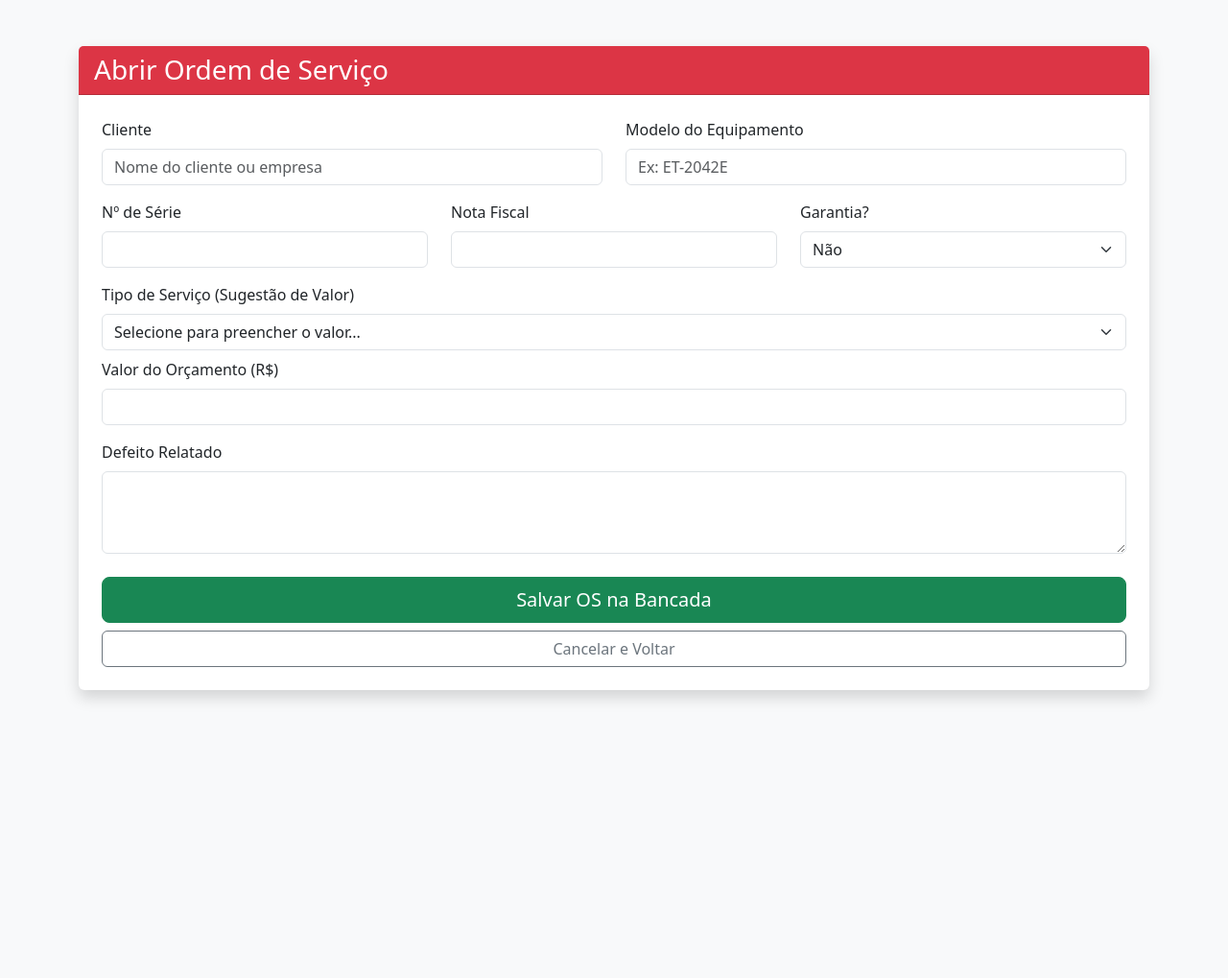
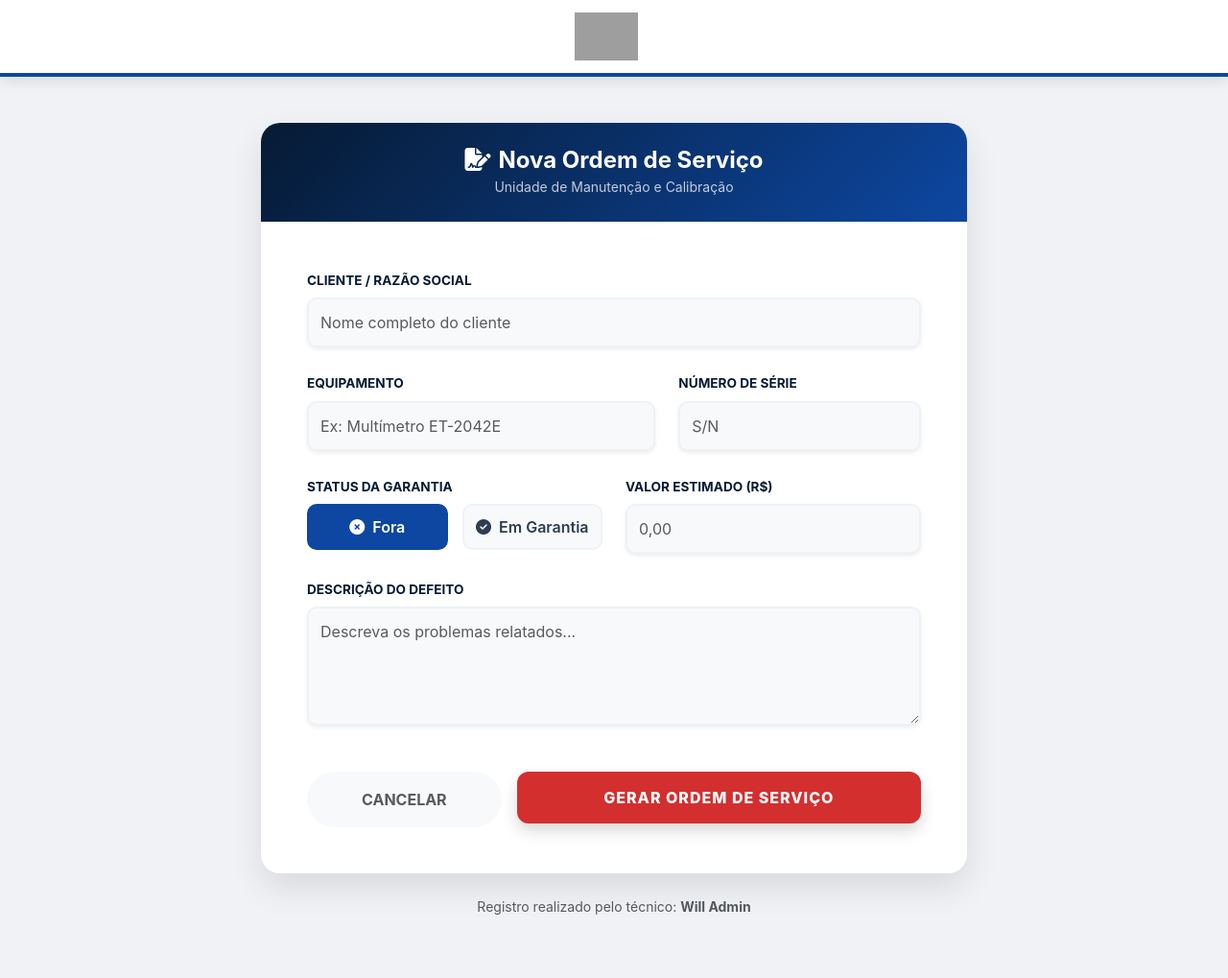
Before and after one commit to heavy-metal-tech/sistema_minipa, a Flask app: page /nova_os in a window 1280 px wide. Shown: the whole page at 96% size. Before the commit the page ends 730 px from the top, so only its background shows below. Run offline with Flask 3, Linux system fonts and the light colour scheme; a user stored in the database is signed in; grey boxes are pictures that could not be loaded.

Commit message:
Update nova_os.html

```diff
--- a/templates/nova_os.html
+++ b/templates/nova_os.html
@@ -2,77 +2,203 @@
 <html lang="pt-br">
 <head>
     <meta charset="UTF-8">
-    <title>Nova OS - Minipa</title>
+    <meta name="viewport" content="width=device-width, initial-scale=1.0">
+    <title>Minipa Precision | Registro de Entrada</title>
     <link rel="stylesheet" href="https://cdn.jsdelivr.net/npm/bootstrap@5.3.0/dist/css/bootstrap.min.css">
+    <link rel="stylesheet" href="https://cdnjs.cloudflare.com/ajax/libs/font-awesome/6.4.0/css/all.min.css">
+    <style>
+        :root {
+            --minipa-blue: #0d47a1;
+            --minipa-red: #d32f2f;
+            --dark-blue: #061a33;
+        }
+
+        body {
+            background-color: #f0f2f5;
+            font-family: 'Inter', sans-serif;
+            color: #2c3e50;
+        }
+
+        /* Navbar Sincronizada */
+        .navbar {
+            background: white;
+            border-bottom: 4px solid var(--minipa-blue);
+            box-shadow: 0 4px 15px rgba(0,0,0,0.1);
+        }
+        .navbar-brand img { height: 50px; }
+
+        /* Card de Registro */
+        .card-os {
+            background: white;
+            border: none;
+            border-radius: 20px;
+            box-shadow: 0 15px 35px rgba(0,0,0,0.1);
+            overflow: hidden;
+        }
+
+        .os-header {
+            background: linear-gradient(135deg, var(--dark-blue), var(--minipa-blue));
+            color: white;
+            padding: 25px;
+            text-align: center;
+        }
+
+        .form-label {
+            font-weight: 700;
+            font-size: 0.85rem;
+            color: var(--dark-blue);
+            text-transform: uppercase;
+            margin-bottom: 8px;
+        }
+
+        .form-control {
+            border-radius: 10px;
+            padding: 12px;
+            border: 2px solid #eef2f7;
+            background: #f8f9fa;
+            transition: 0.3s;
+        }
+
+        .form-control:focus {
+            border-color: var(--minipa-blue);
+            background: white;
+            box-shadow: 0 0 0 4px rgba(13, 71, 161, 0.1);
+        }
+
+        /* Tique de Garantia Customizado */
+        .garantia-selector {
+            display: flex;
+            gap: 15px;
+        }
+
+        .garantia-option {
+            flex: 1;
+            position: relative;
+        }
+
+        .garantia-option input {
+            position: absolute;
+            opacity: 0;
+            cursor: pointer;
+        }
+
+        .garantia-btn {
+            display: block;
+            text-align: center;
+            padding: 10px;
+            background: #f8f9fa;
+            border: 2px solid #eef2f7;
+            border-radius: 10px;
+            font-weight: 600;
+            cursor: pointer;
+            transition: 0.3s;
+        }
+
+        .garantia-option input:checked + .garantia-btn {
+            background: var(--minipa-blue);
+            color: white;
+            border-color: var(--minipa-blue);
+        }
+
+        .btn-finalizar {
+            background: var(--minipa-red);
+            color: white;
+            border: none;
+            padding: 15px;
+            border-radius: 12px;
+            font-weight: 800;
+            width: 100%;
+            transition: 0.3s;
+            text-transform: uppercase;
+            letter-spacing: 1px;
+        }
+
+        .btn-finalizar:hover {
+            background: #b71c1c;
+            transform: translateY(-3px);
+            box-shadow: 0 8px 20px rgba(211, 47, 47, 0.3);
+        }
+    </style>
 </head>
-<body class="bg-light">
-    <div class="container mt-5">
-        <div class="card shadow border-0">
-            <div class="card-header bg-danger text-white">
-                <h3 class="mb-0">Abrir Ordem de Serviço</h3>
+<body>
+
+<nav class="navbar mb-5">
+    <div class="container d-flex justify-content-center">
+        <a class="navbar-brand" href="{{ url_for('dashboard') }}">
+            <img src="{{ url_for('static', filename='logo.png') }}">
+        </a>
     </div>
-            <div class="card-body p-4">
-                <form method="POST">
-                    <div class="row mb-3">
-                        <div class="col-md-6">
-                            <label class="form-label">Cliente</label>
-                            <input type="text" name="cliente" class="form-control" placeholder="Nome do cliente ou empresa" required>
+</nav>
+
+<div class="container pb-5">
+    <div class="row justify-content-center">
+        <div class="col-lg-8">
+            <div class="card-os">
+                <div class="os-header">
+                    <h4 class="mb-0 fw-bold"><i class="fas fa-file-signature me-2"></i>Nova Ordem de Serviço</h4>
+                    <small class="opacity-75">Unidade de Manutenção e Calibração</small>
                 </div>
-                        <div class="col-md-6">
-                            <label class="form-label">Modelo do Equipamento</label>
-                            <input type="text" name="modelo" class="form-control" placeholder="Ex: ET-2042E" required>
+
+                <div class="card-body p-4 p-md-5">
+                    <form action="{{ url_for('nova_os') }}" method="POST">
+                        <div class="mb-4">
+                            <label class="form-label">Cliente / Razão Social</label>
+                            <input type="text" name="cliente" class="form-control shadow-sm" placeholder="Nome completo do cliente" required>
+                        </div>
+
+                        <div class="row">
+                            <div class="col-md-7 mb-4">
+                                <label class="form-label">Equipamento</label>
+                                <input type="text" name="equipamento" class="form-control shadow-sm" placeholder="Ex: Multímetro ET-2042E" required>
+                            </div>
+                            <div class="col-md-5 mb-4">
+                                <label class="form-label">Número de Série</label>
+                                <input type="text" name="serie" class="form-control shadow-sm" placeholder="S/N" required>
                             </div>
                         </div>
 
-                    <div class="row mb-3">
-                        <div class="col-md-4">
-                            <label class="form-label">Nº de Série</label>
-                            <input type="text" name="serie" class="form-control" required>
+                        <div class="row">
+                            <div class="col-md-6 mb-4">
+                                <label class="form-label">Status da Garantia</label>
+                                <div class="garantia-selector">
+                                    <label class="garantia-option">
+                                        <input type="radio" name="garantia" value="Não" checked>
+                                        <span class="garantia-btn"><i class="fas fa-times-circle me-1"></i> Fora</span>
+                                    </label>
+                                    <label class="garantia-option">
+                                        <input type="radio" name="garantia" value="Sim">
+                                        <span class="garantia-btn"><i class="fas fa-check-circle me-1"></i> Em Garantia</span>
+                                    </label>
                                 </div>
-                        <div class="col-md-4">
-                            <label class="form-label">Nota Fiscal</label>
-                            <input type="text" name="nf" class="form-control">
                             </div>
-                        <div class="col-md-4">
-                            <label class="form-label">Garantia?</label>
-                            <select name="garantia" class="form-select">
-                                <option value="Não">Não</option>
-                                <option value="Sim">Sim</option>
-                            </select>
+                            <div class="col-md-6 mb-4">
+                                <label class="form-label">Valor Estimado (R$)</label>
+                                <input type="text" name="valor" class="form-control shadow-sm" placeholder="0,00">
                             </div>
                         </div>
 
-                    <div class="mb-3">
-                        <label class="form-label">Tipo de Serviço (Sugestão de Valor)</label>
-                        <select id="seletor_servico" class="form-select mb-2">
-                            <option value="">Selecione para preencher o valor...</option>
-                            <option value="250.00">Troca de Placa (PCI)</option>
-                            <option value="120.00">Reparo de Circuito/Bornes</option>
-                            <option value="85.00">Calibração Padrão</option>
-                        </select>
-                        <label class="form-label">Valor do Orçamento (R$)</label>
-                        <input type="number" step="0.01" name="valor" id="valor_final" class="form-control" required>
+                        <div class="mb-5">
+                            <label class="form-label">Descrição do Defeito</label>
+                            <textarea name="defeito" class="form-control shadow-sm" rows="4" placeholder="Descreva os problemas relatados..."></textarea>
                         </div>
 
-                    <div class="mb-4">
-                        <label class="form-label">Defeito Relatado</label>
-                        <textarea name="defeito" class="form-control" rows="3"></textarea>
+                        <div class="row g-3">
+                            <div class="col-md-4">
+                                <a href="{{ url_for('dashboard') }}" class="btn btn-light w-100 py-3 fw-bold text-muted rounded-pill">CANCELAR</a>
                             </div>
-
-                    <div class="d-grid gap-2">
-                        <button type="submit" class="btn btn-success btn-lg">Salvar OS na Bancada</button>
-                        <a href="/" class="btn btn-outline-secondary">Cancelar e Voltar</a>
+                            <div class="col-md-8">
+                                <button type="submit" class="btn btn-finalizar shadow">GERAR ORDEM DE SERVIÇO</button>
+                            </div>
                         </div>
                     </form>
                 </div>
             </div>
+            <div class="text-center mt-4">
+                <p class="small text-muted">Registro realizado pelo técnico: <strong>{{ current_user.nome_completo }}</strong></p>
+            </div>
+        </div>
+    </div>
 </div>
 
-    <script>
-        // Lógica para preencher o valor automaticamente
-        document.getElementById('seletor_servico').addEventListener('change', function() {
-            document.getElementById('valor_final').value = this.value;
-        });
-    </script>
 </body>
 </html>
```
Lines whose indentation alone changed are shown as unchanged.
